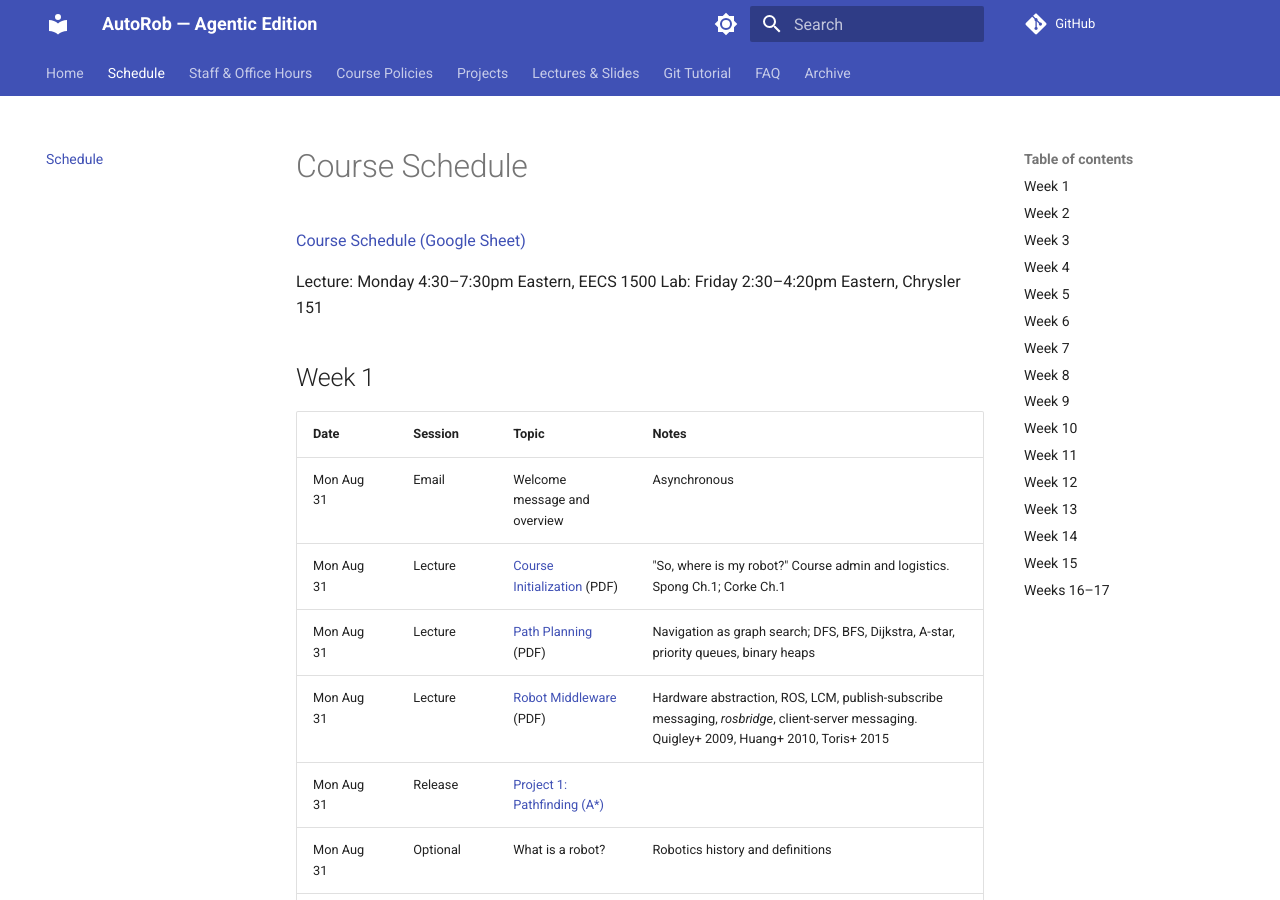
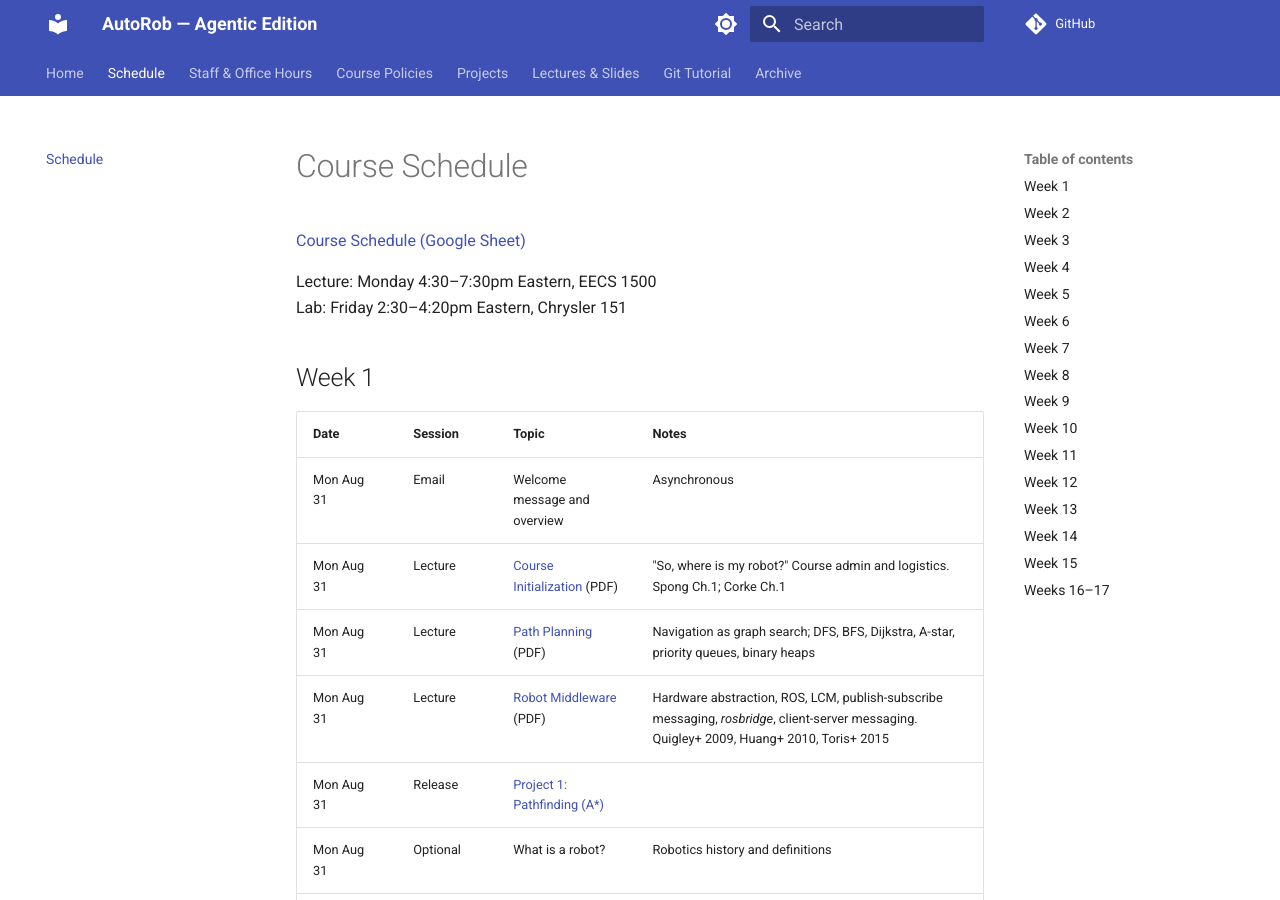
Before and after one commit to autorob/autorob.github.io, an MkDocs documentation site: the page built from docs/schedule.md, in a window 1280 px wide and 900 px high. Built offline with MkDocs 1.6.1 and Material for MkDocs 9.7.7, drawn with Linux system fonts in a browser that asks for light colours; comment, search, counter and statistics services are not loaded.

Commit message:
Remove FAQ page, nest Project 1 sub-nav, add schedule/autograder links
- Removes the FAQ page (docs/faq.md) and its nav entry; it only linked
  onward to Home/Grading/Schedule and added no content of its own.
- Nests "rosbridge Protocol" and "Starter Layouts" under "Project 1" in the
  Projects sidebar (previously siblings), with Project 1's own page now
  labeled "Overview" within that section.
- Adds a line break between the Lecture and Lab lines at the top of the
  Course Schedule page.
- Adds the real Course Autograder link (autograder.io) to Quick Links.

```diff
--- a/docs/schedule.md
+++ b/docs/schedule.md
@@ -13,7 +13,7 @@
 
 [Course Schedule (Google Sheet)](https://docs.google.com/spreadsheets/d/175IDKFZSJLymJ2ZCRzDd2OYY6ukzRo4DM9KIuaQrtJ0/edit?usp=sharing)
 
-Lecture: Monday 4:30–7:30pm Eastern, EECS 1500
+Lecture: Monday 4:30–7:30pm Eastern, EECS 1500<br>
 Lab: Friday 2:30–4:20pm Eastern, Chrysler 151
 
 ## Week 1
--- a/mkdocs.yml
+++ b/mkdocs.yml
@@ -62,13 +62,14 @@
       - Learning Objectives: policies/learning-objectives.md
       - Syllabus Statements: policies/syllabus-statements.md
   - Projects:
-      - "Project 1: Pathfinding (A*)": projects/project1/index.md
-      - rosbridge Protocol: projects/project1/ROSBRIDGE_PROTOCOL.md
-      - Starter Layouts:
-          - C: projects/project1/layouts/c.md
-          - C++: projects/project1/layouts/cpp.md
-          - Python: projects/project1/layouts/python.md
-          - Rust: projects/project1/layouts/rust.md
+      - "Project 1: Pathfinding (A*)":
+          - Overview: projects/project1/index.md
+          - rosbridge Protocol: projects/project1/ROSBRIDGE_PROTOCOL.md
+          - Starter Layouts:
+              - C: projects/project1/layouts/c.md
+              - C++: projects/project1/layouts/cpp.md
+              - Python: projects/project1/layouts/python.md
+              - Rust: projects/project1/layouts/rust.md
       - "Project 2: Pendularm": projects/project2/index.md
       - "Project 3: Forward Kinematics": projects/project3/index.md
       - "Project 4: Inverse Kinematics": projects/project4/index.md
@@ -76,7 +77,6 @@
       - "Project 6: Best Use of Robotics": projects/project6/index.md
   - Lectures & Slides: lectures/index.md
   - Git Tutorial: git-tutorial.md
-  - FAQ: faq.md
   - Archive:
       - Overview: archive/index.md
       - "Assignment 0: ROS Pub/Sub": archive/assignment-0-ros-pubsub.md
```
Also changed, not shown: docs/faq.md (deleted, +0 -7 lines), docs/index.md (+1 -1 lines).
